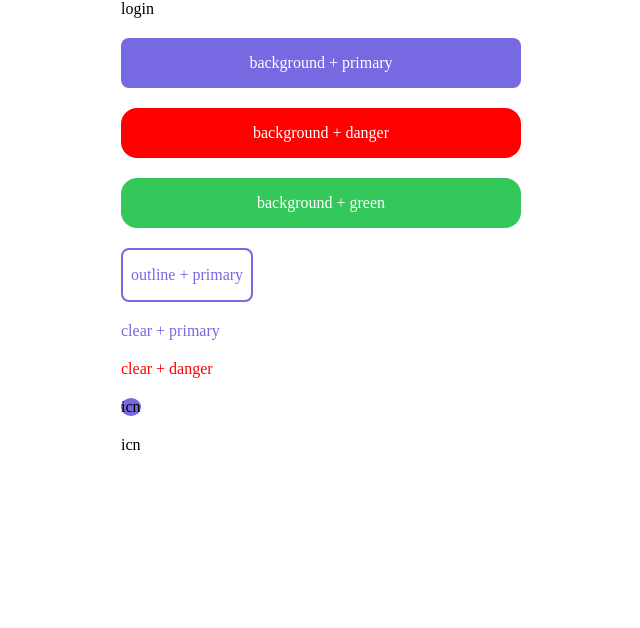
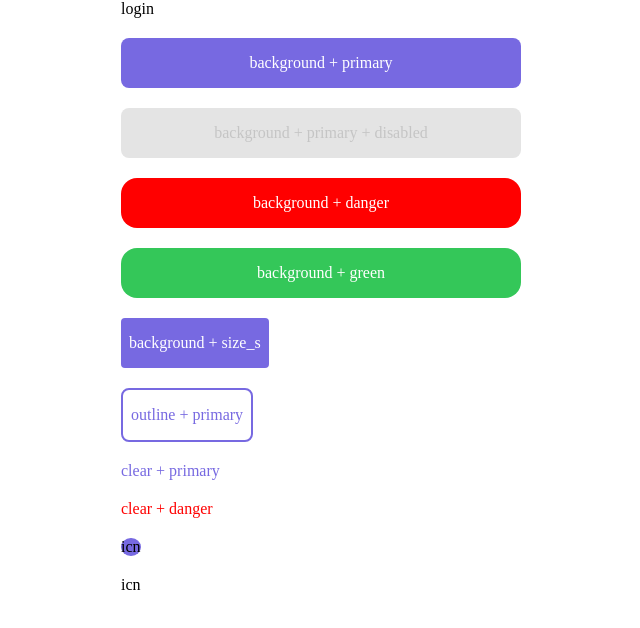
Before and after one commit to afisovvlad/chat-frontend-3, a Next.js app: page /login in a window 1280 px wide. Shown: the top 628 px of the page, without its empty margins (319-959 px from the left). Built offline with nearby package versions, Linux system fonts and the light colour scheme.

Commit message:
add ButtonType, update variables.scss, add hover and active effects

```diff
--- a/src/app/styles/variables/variables.scss
+++ b/src/app/styles/variables/variables.scss
@@ -10,10 +10,11 @@
 	--color-red: #f00;
 	--color-violet-50: #f5f6f880;
 	--color-violet-500: #7769e1;
+	--color-violet-100: #cec8ff;
 
 	// используется в выбранном чате
-	// --color-violet-600: #e4e4e4;
 	--color-violet-800: #615aa399;
+	--color-violet-700: #615aa3;
 
 	// используется в сообщении от себя
 	--color-green-100: #d8f5f0;
--- a/src/pages/login/ui/Login.tsx
+++ b/src/pages/login/ui/Login.tsx
@@ -26,6 +26,14 @@ export const Login = ({ className, children }: LoginProps) => {
 			</Button>
 			<Button
 				theme={ButtonTheme.BACKGROUND}
+				color={ButtonColor.PRIMARY}
+				size={ButtonSize.L}
+				disabled
+			>
+				background + primary + disabled
+			</Button>
+			<Button
+				theme={ButtonTheme.BACKGROUND}
 				color={ButtonColor.DANGER}
 				size={ButtonSize.L}
 				callBtn
@@ -39,6 +47,13 @@ export const Login = ({ className, children }: LoginProps) => {
 				callBtn
 			>
 				background + green
+			</Button>
+			<Button
+				theme={ButtonTheme.BACKGROUND}
+				color={ButtonColor.PRIMARY}
+				size={ButtonSize.S}
+			>
+				background + size_s
 			</Button>
 			<Button
 				theme={ButtonTheme.OUTLINE}
--- a/src/shared/ui/Button/Button.module.scss
+++ b/src/shared/ui/Button/Button.module.scss
@@ -1,6 +1,7 @@
 .Button {
 	cursor: pointer;
 	text-align: center;
+	transition: 0.15s ease all;
 
 	&.fs_16 {
 		font-size: var(--font-size-16);
@@ -27,6 +28,14 @@
 
 	&.green {
 		color: var(--color-green-300);
+	}
+
+	&:hover {
+		opacity: 0.6;
+	}
+
+	&:active {
+		opacity: 1;
 	}
 }
 
@@ -59,6 +68,18 @@
 
 	&.primary {
 		background-color: var(--color-violet-500);
+
+		&.size_s {
+			&:hover {
+				background-color: var(--color-violet-100);
+				color: var(--color-violet-500);
+			}
+
+			&:active {
+				background-color: var(--color-violet-700);
+				color: var(--white-color);
+			}
+		}
 	}
 
 	&.danger {
@@ -75,7 +96,7 @@
 
 	&.disabled {
 		background-color: var(--color-gray-100);
-		color: var(--disabled-dark-color);
+		color: var(--color-gray-200);
 	}
 
 	&.size_s {
--- a/src/shared/ui/Button/Button.tsx
+++ b/src/shared/ui/Button/Button.tsx
@@ -30,6 +30,12 @@ export enum ButtonFontSize {
 	M = 'fs_18'
 }
 
+export enum ButtonType {
+	BUTTON = 'button',
+	SUBMIT = 'submit',
+	RESET = 'reset'
+}
+
 interface ButtonProps {
 	className?: string;
 	color?: ButtonColor;
@@ -38,6 +44,7 @@ interface ButtonProps {
 	fontSize?: ButtonFontSize;
 	disabled?: boolean;
 	callBtn?: boolean;
+	btnType?: ButtonType;
 	widthDesktop?: string;
 	heightDesktop?: string;
 	widthMobile?: string;
@@ -54,6 +61,7 @@ export const Button = (props: ButtonProps) => {
 		fontSize = ButtonFontSize.S,
 		disabled = false,
 		callBtn = false,
+		btnType = ButtonType.BUTTON,
 		widthDesktop,
 		heightDesktop,
 		widthMobile,
@@ -83,6 +91,8 @@ export const Button = (props: ButtonProps) => {
 		<button
 			className={classNames(cls.Button, mods, [className])}
 			style={buttonStyles}
+			disabled={disabled}
+			type={btnType}
 		>
 			{children}
 		</button>
```
